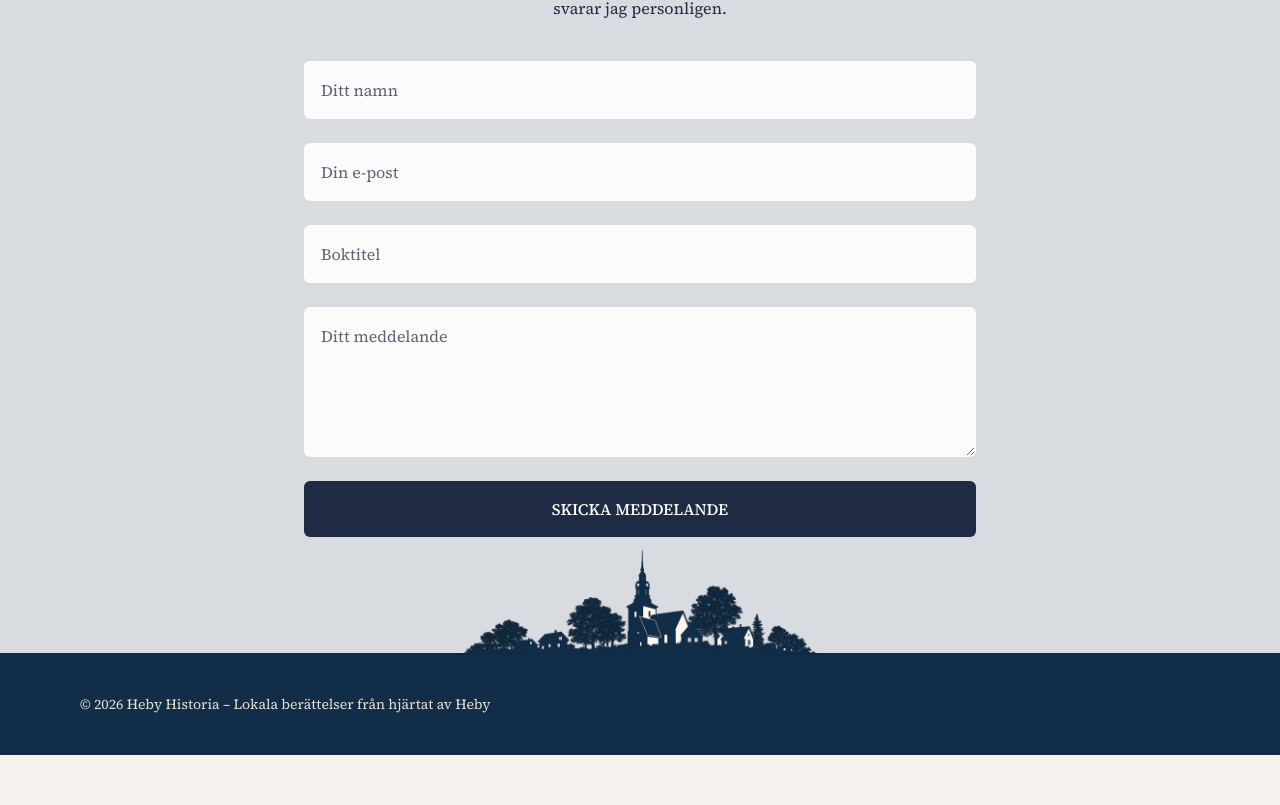
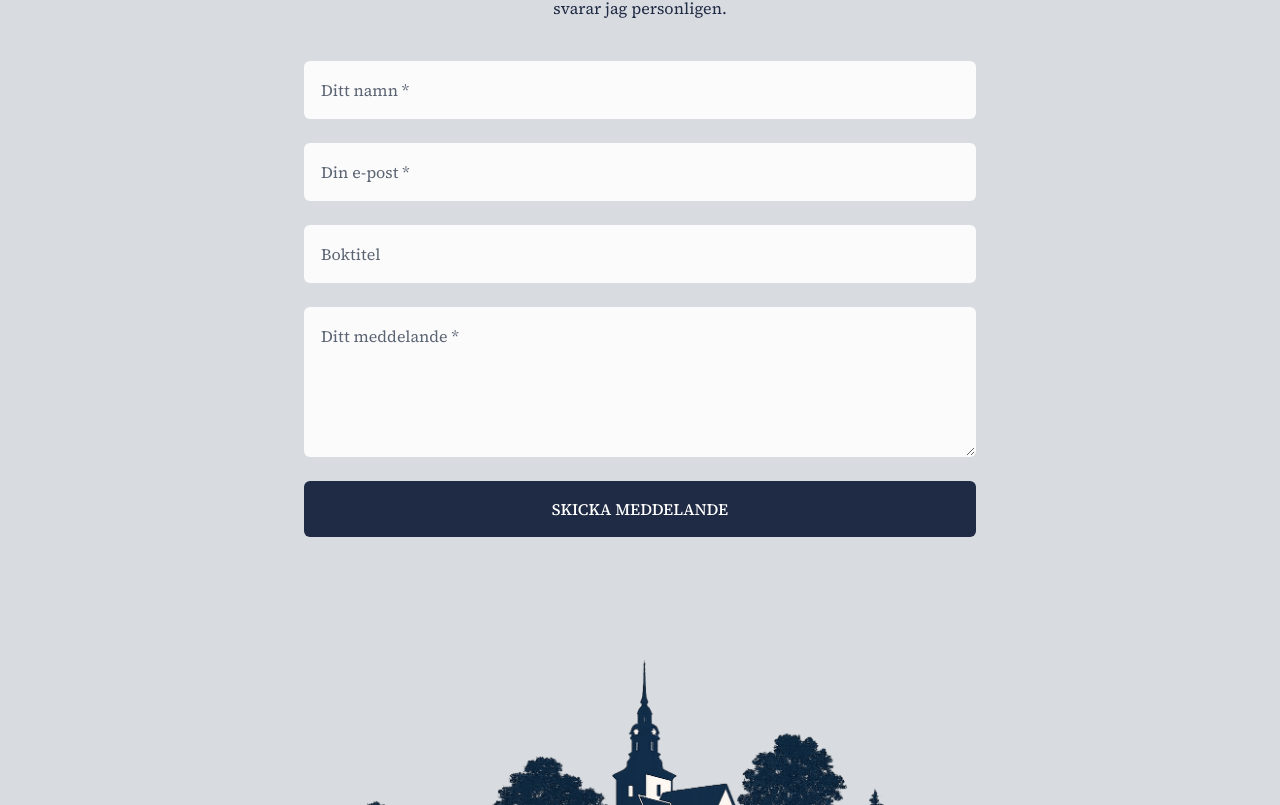
Before and after one commit to jennymakki/anderseklund, a Next.js app: page / in a window 1280 px wide. Shown: the part 2315-3120 px from the top of the page. Before the commit the page ends 3070 px from the top, so only its background shows below. Built offline with nearby package versions, Linux system fonts and the light colour scheme; a web font is replaced by a local one.

Commit message:
changing footer bug

```diff
--- a/app/components/blocks/ContactForm.tsx
+++ b/app/components/blocks/ContactForm.tsx
@@ -11,8 +11,8 @@ type Props = {
 
 export default function ContactForm({ selectedBook }: Props) {
   const [bookTitle, setBookTitle] = useState(selectedBook || "");
-
   const [message, setMessage] = useState("");
+  const [loading, setLoading] = useState(false);
 
   useEffect(() => {
     if (selectedBook) {
@@ -21,26 +21,67 @@ export default function ContactForm({ selectedBook }: Props) {
     }
   }, [selectedBook]);
 
+  const handleSubmit = async (e: React.FormEvent<HTMLFormElement>) => {
+    e.preventDefault();
+
+    setLoading(true);
+
+    const formData = new FormData(e.currentTarget);
+
+    const data = {
+      name: formData.get("name"),
+      email: formData.get("email"),
+      book: bookTitle,
+      message: formData.get("message"),
+    };
+
+    try {
+      await fetch("/api/contact", {
+        method: "POST",
+        body: JSON.stringify(data),
+      });
+
+      alert("Meddelandet skickat!");
+
+      e.currentTarget.reset();
+      setMessage("");
+      setBookTitle("");
+    } catch (error) {
+      alert("Något gick fel, försök igen.");
+    } finally {
+      setLoading(false);
+    }
+  };
+
   return (
-    <form className="flex flex-col pb-5 gap-6">
+    <form onSubmit={handleSubmit} className="flex flex-col pb-5 gap-6">
 
-      <Input placeholder="Ditt namn" />
-      <Input type="email" placeholder="Din e-post" />
+      <Input name="name" placeholder="Ditt namn *" required />
 
       <Input
+        name="email"
+        type="email"
+        placeholder="Din e-post *"
+        required
+      />
+
+      <Input
+        name="book"
         value={bookTitle}
         onChange={(e) => setBookTitle(e.target.value)}
         placeholder="Boktitel"
       />
 
       <Textarea
+        name="message"
         value={message}
         onChange={(e) => setMessage(e.target.value)}
-        placeholder="Ditt meddelande"
+        placeholder="Ditt meddelande *"
+        required
       />
 
       <FormButton>
-        SKICKA MEDDELANDE
+        {loading ? "SKICKAR..." : "SKICKA MEDDELANDE"}
       </FormButton>
 
     </form>
--- a/app/components/blocks/Footer.tsx
+++ b/app/components/blocks/Footer.tsx
@@ -1,17 +1,17 @@
 export default function Footer() {
   return (
-    <footer className="relative w-full bg-[#122D48] overflow-visible">
+    <footer className="w-full pt-16">
 
-      <div className="absolute left-1/2 bottom-full -translate-x-1/2 translate-y-0.5">
+      <div className="flex justify-center pt-3 bg-[#D8DBDF]  -mt-20">
         <img
           src="/siluett.png"
           alt="Heby Historia"
-          className="h-40 md:h-56 w-auto block"
+          className="pointer-events-none h-40 md:h-56 w-auto block"
         />
       </div>
 
-      <div className="mx-auto max-w-[85rem] px-6 md:px-20 py-10">
-        <p className="text-[var(--color-beige)] text-xs md:text-sm leading-relaxed w-full">
+      <div className="mx-auto max-w-auto bg-[#122D48] px-6 md:px-20 py-10">
+        <p className="text-[var(--color-beige)] text-xs md:text-sm leading-relaxed text-center">
           © {new Date().getFullYear()} Heby Historia – Lokala berättelser från hjärtat av Heby
         </p>
       </div>
```
Also changed, not shown: public/siluett.png.
